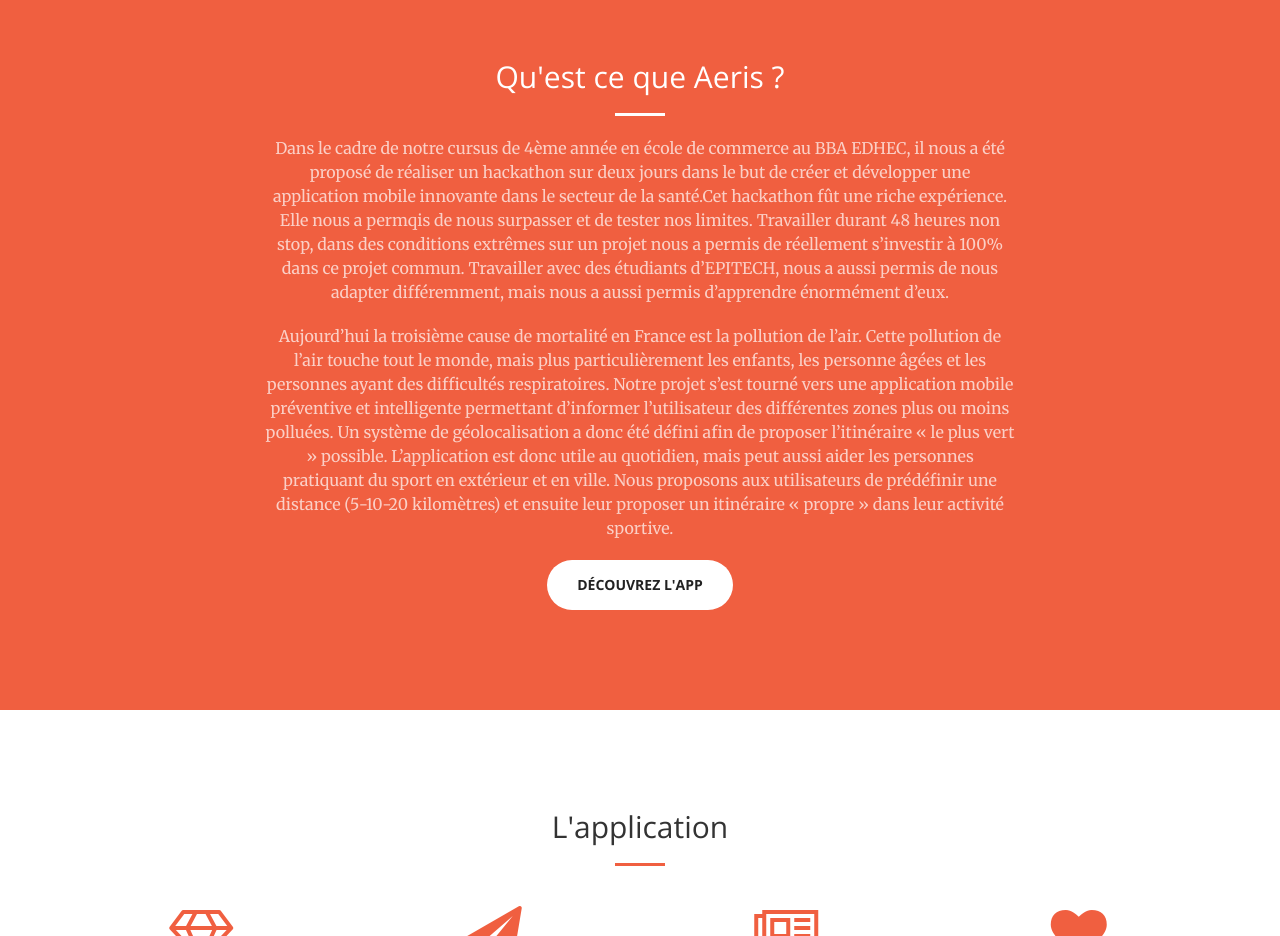
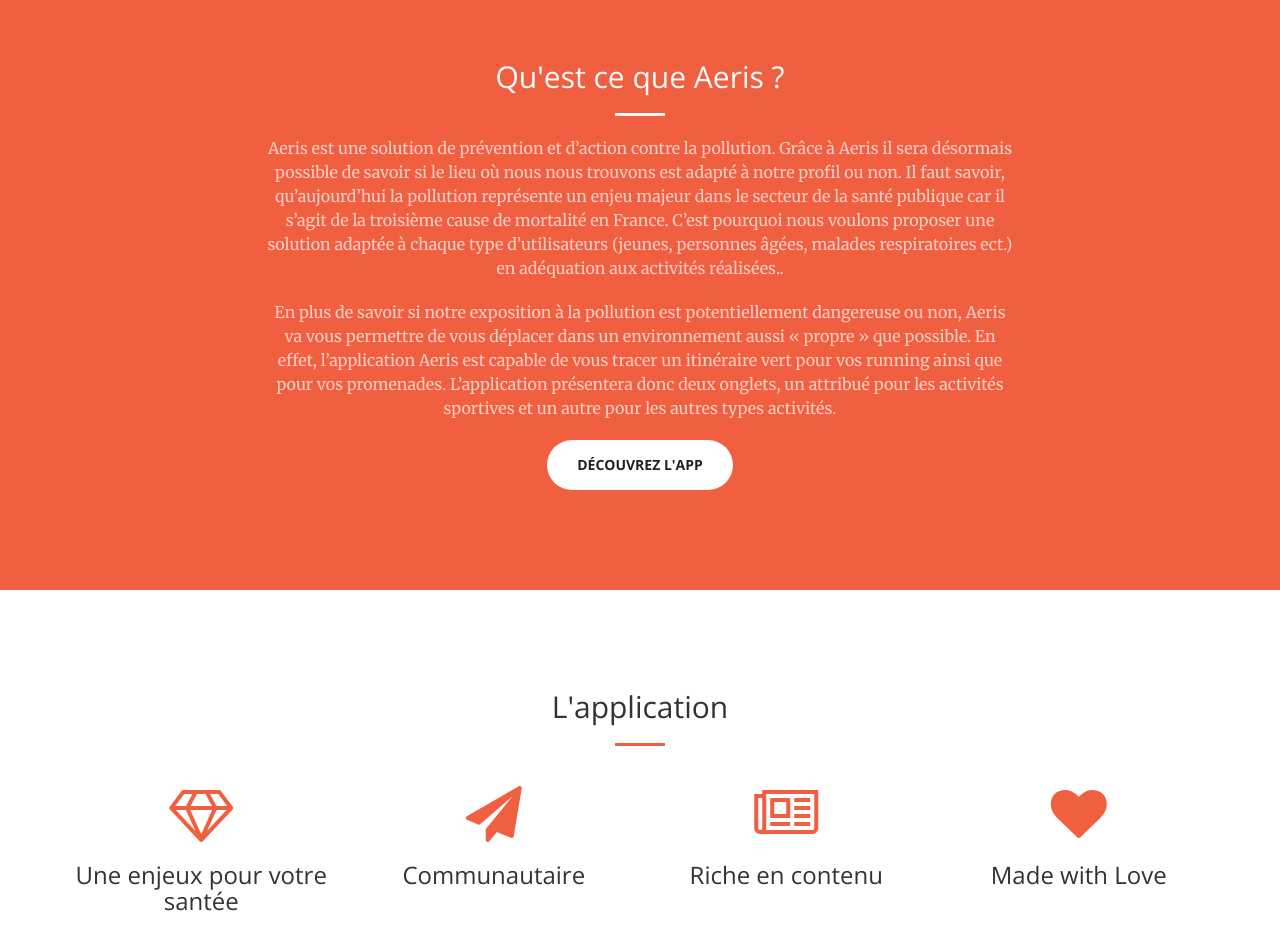
Before and after one commit to ThomasPdlb/TAP-3, a website: page index.html in a window 1280 px wide. Shown: the part 840-1776 px from the top of the page. Drawn offline with nearby package versions, Linux system fonts and the light colour scheme.

Commit message:
Update index.html

```diff
--- a/index.html
+++ b/index.html
@@ -85,12 +85,10 @@
                 <div class="col-lg-8 col-lg-offset-2 text-center">
                     <h2 class="section-heading">Qu'est ce que Aeris ?</h2>
                     <hr class="light">
-                          <p class="text-faded" style="justify-content:justify">Dans le cadre de notre cursus de 4ème année en école de commerce au BBA EDHEC, il nous a été proposé de réaliser un hackathon sur deux jours dans le but de créer et développer une application mobile innovante dans le secteur de la santé.Cet hackathon fût une riche expérience. Elle nous a permqis de nous surpasser et de tester nos limites. Travailler durant 48 heures non stop, dans des conditions extrêmes sur un projet nous a permis de réellement s’investir à 100% dans ce projet commun.
-                             Travailler avec des étudiants d’EPITECH, nous a aussi permis de nous adapter différemment, mais nous a aussi permis d’apprendre énormément d’eux.
+                          <p class="text-faded" style="justify-content:justify">Aeris est une solution de prévention et d’action contre la pollution. Grâce à Aeris il sera désormais possible de savoir si le lieu où nous nous trouvons est adapté à notre profil ou non. Il faut savoir, qu’aujourd’hui la pollution représente un enjeu majeur dans le secteur de la santé publique car il s’agit de la troisième cause de mortalité en France. C’est pourquoi nous voulons proposer une solution adaptée à chaque type d’utilisateurs (jeunes, personnes âgées, malades respiratoires ect.) en adéquation aux activités réalisées..
 
-                           <p class="text-faded" style="justify-content:justify"> Aujourd’hui la troisième cause de mortalité en France est la pollution de l’air. Cette pollution de l’air touche tout le monde, mais plus particulièrement les enfants, les personne âgées et les personnes ayant des difficultés respiratoires.
-                              Notre projet s’est tourné vers une application mobile préventive et intelligente permettant d’informer l’utilisateur des différentes zones plus ou moins polluées. Un système de géolocalisation a donc été défini afin de proposer l’itinéraire « le plus vert » possible.
-                              L’application est donc utile au quotidien, mais peut aussi aider les personnes pratiquant du sport en extérieur et en ville. Nous proposons aux utilisateurs de prédéfinir une distance (5-10-20 kilomètres) et ensuite leur proposer un itinéraire « propre » dans leur activité sportive.</p>
+                           <p class="text-faded" style="justify-content:justify"> En plus de savoir si notre exposition à la pollution est potentiellement dangereuse ou non, Aeris va vous permettre de vous déplacer dans un environnement aussi « propre » que possible. En effet, l’application Aeris est capable de vous tracer un itinéraire vert pour vos running ainsi que pour vos promenades.
+                                                                                    L’application présentera donc deux onglets, un attribué pour les activités sportives et un autre pour les autres types activités.</p>
 
                     <a href="#services" class="page-scroll btn btn-default btn-xl sr-button">découvrez l'app</a>
                 </div>
```
